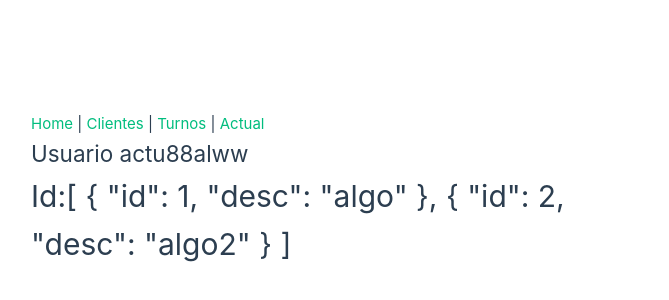
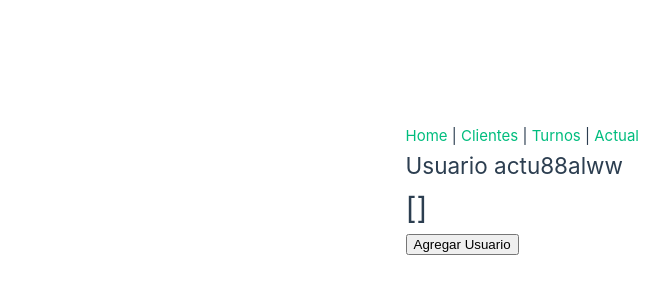
Before and after one commit to javierNuez/MITP, a Vue app: page /#/elActual in a window 1280 px wide. Shown: the part 210-510 px from the top of the page, without its empty margins (1-670 px from the left). Built offline with nearby package versions, Linux system fonts and the light colour scheme.

Commit message:
Tercer commit

```diff
--- a/src/components/elActual.vue
+++ b/src/components/elActual.vue
@@ -1,7 +1,8 @@
 <template>
     <div>
         <h2>Usuario actu88alww</h2>
-        <h1>Id:{{ listaUsuarios}}</h1>
+        <h1>{{ listaUsuarios}}</h1>
+        <button @click="agregar">Agregar Usuario</button>
     </div>
 </template>
 <script>
@@ -16,5 +17,11 @@ export default {
         store, listaUsuarios
         };
     },
+    methods: {
+        agregar(){
+
+            this.store.agregarUsuario();
+        }
+    }
 };
 </script>
--- a/src/stores/storeUsuarios.js
+++ b/src/stores/storeUsuarios.js
@@ -4,6 +4,13 @@ import { defineStore } from 'pinia'
 // the first argument is a unique id of the store across your application
 export const useStore = defineStore('main', {
     state: () => {
-        return {listaUsuarios: [{id:1,desc:"algo"},{id:2,desc:"algo2"}] }
+        return {listaUsuarios: [] }
+    },
+
+    actions:{
+        agregarUsuario(){
+            this.listaUsuarios.push({id:1,desc:"algo"});
+        },
+
     },
 })
```
